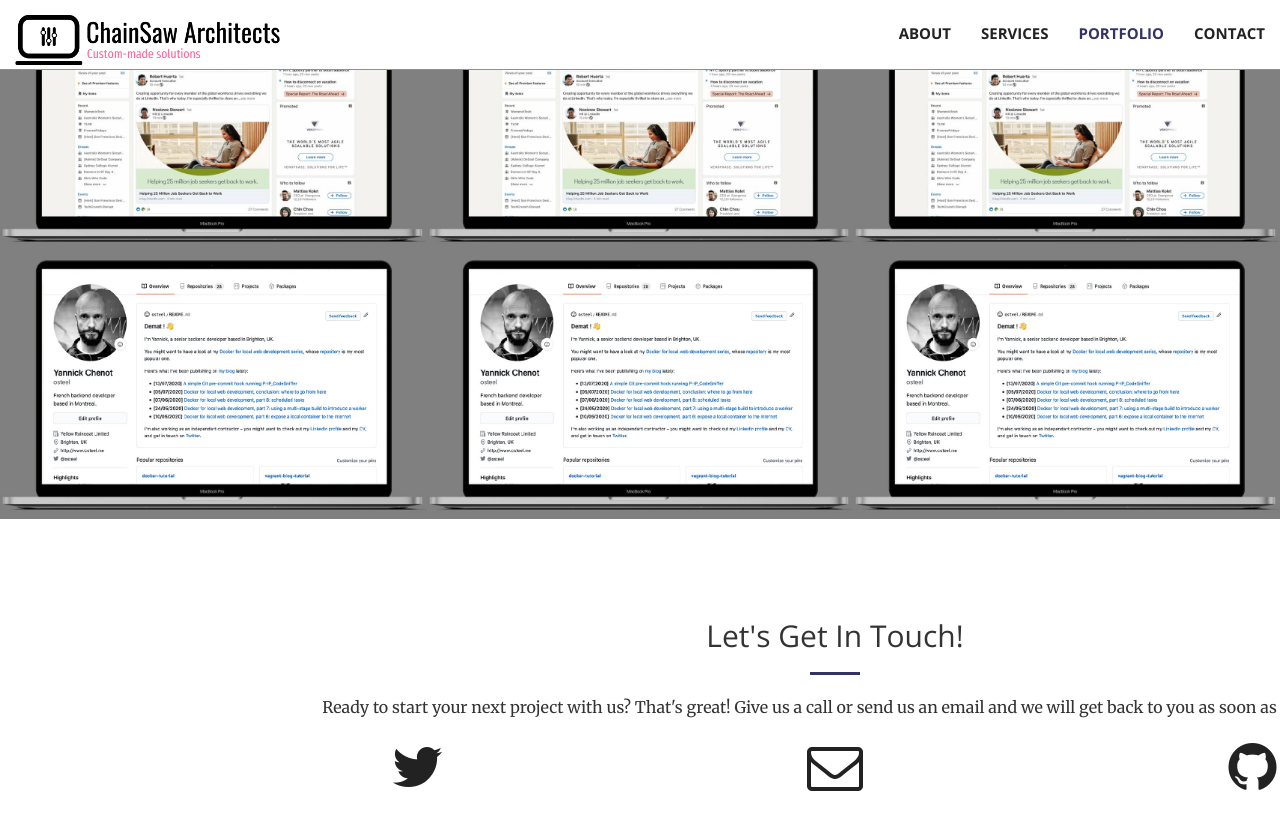
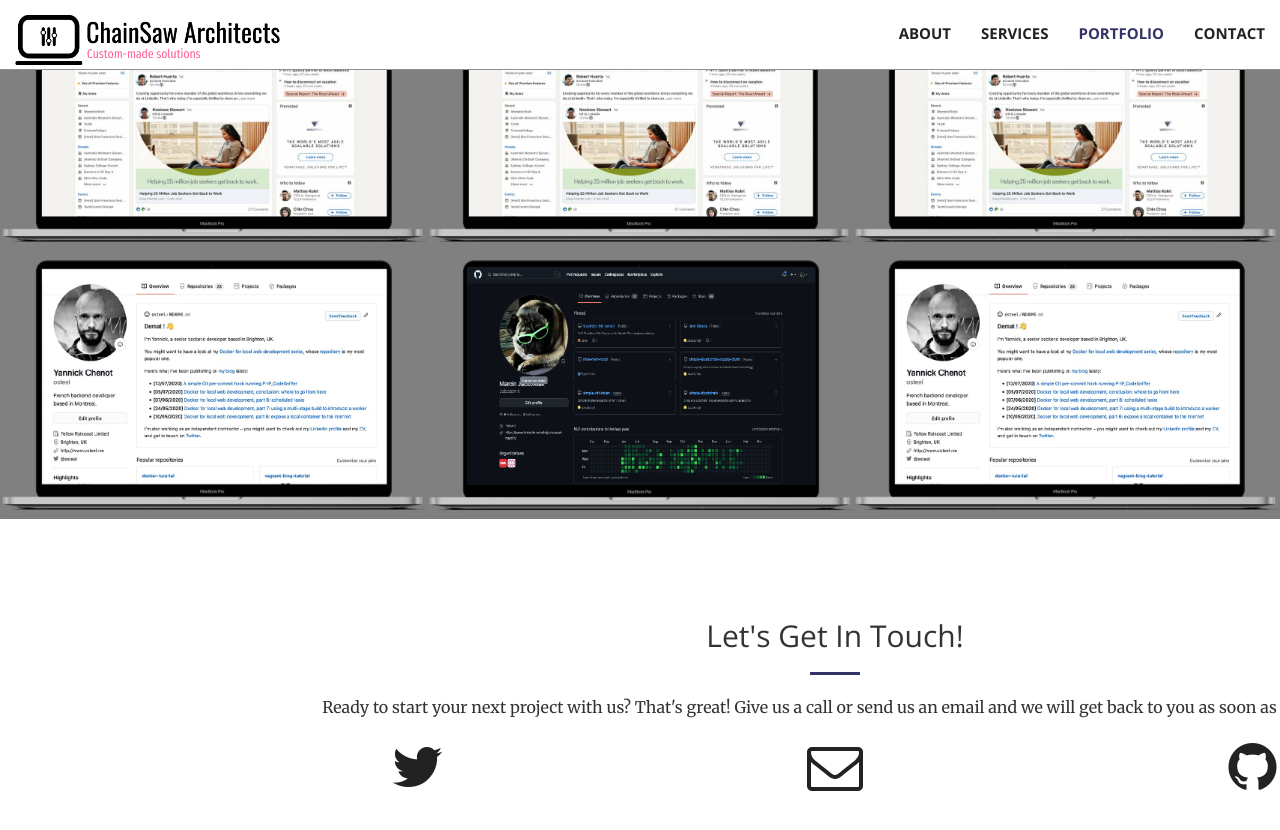
Before and after one commit to ChainSaw-Architects/ChainSaw-Architects.github.io, a Jekyll site: the page built from index.html, in a window 1280 px wide and 900 px high, scrolled down 2304 px. Shown: the top 830 px of the window. Built offline with Jekyll 4.4.1, drawn with Linux system fonts in a browser that asks for light colours.

Commit message:
Link and photo update

```diff
--- a/_includes/portfolio.html
+++ b/_includes/portfolio.html
@@ -17,7 +17,7 @@
                 </a>
             </div>
             <div class="col-lg-4 col-sm-6">
-                <a href="#" class="portfolio-box">
+                <a href="https://www.linkedin.com/in/jackowiak-marcin/" class="portfolio-box">
                     <img src="img/portfolio/2.jpg" class="img-responsive" alt="">
                     <div class="portfolio-box-caption">
                         <div class="portfolio-box-caption-content">
@@ -62,7 +62,7 @@
                 </a>
             </div>
             <div class="col-lg-4 col-sm-6">
-                <a href="#" class="portfolio-box">
+                <a href="https://github.com/Jabbasnik" class="portfolio-box">
                     <img src="img/portfolio/5.jpg" class="img-responsive" alt="">
                     <div class="portfolio-box-caption">
                         <div class="portfolio-box-caption-content">
```
Also changed, not shown: other parts of _includes/portfolio.html (+1 -1 lines), img/portfolio/5.jpg.
